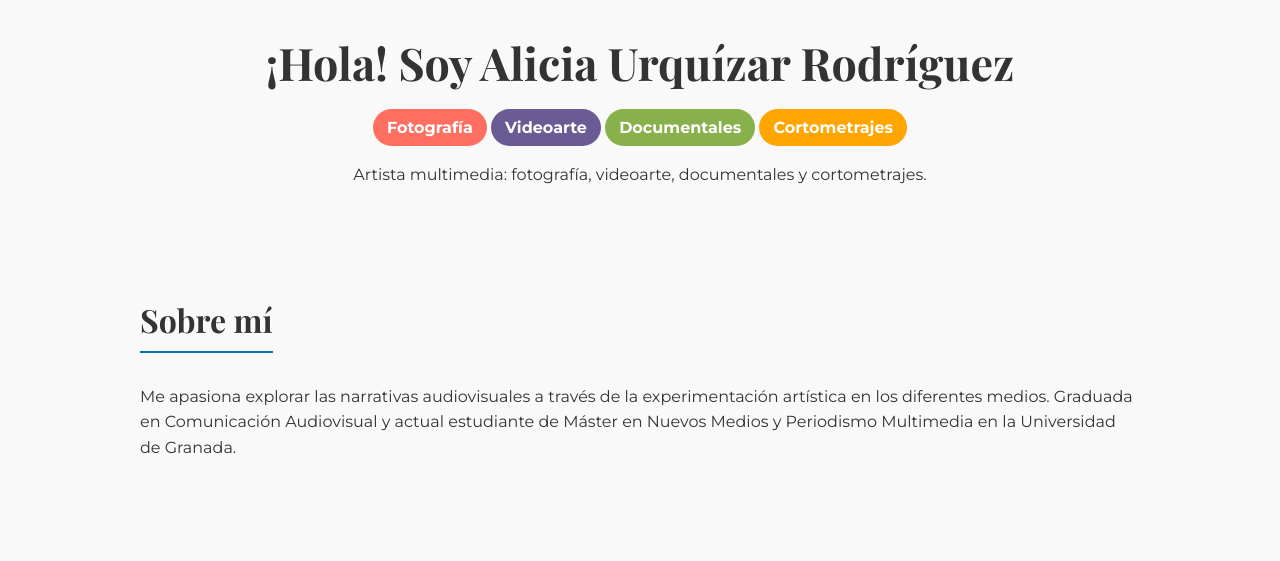
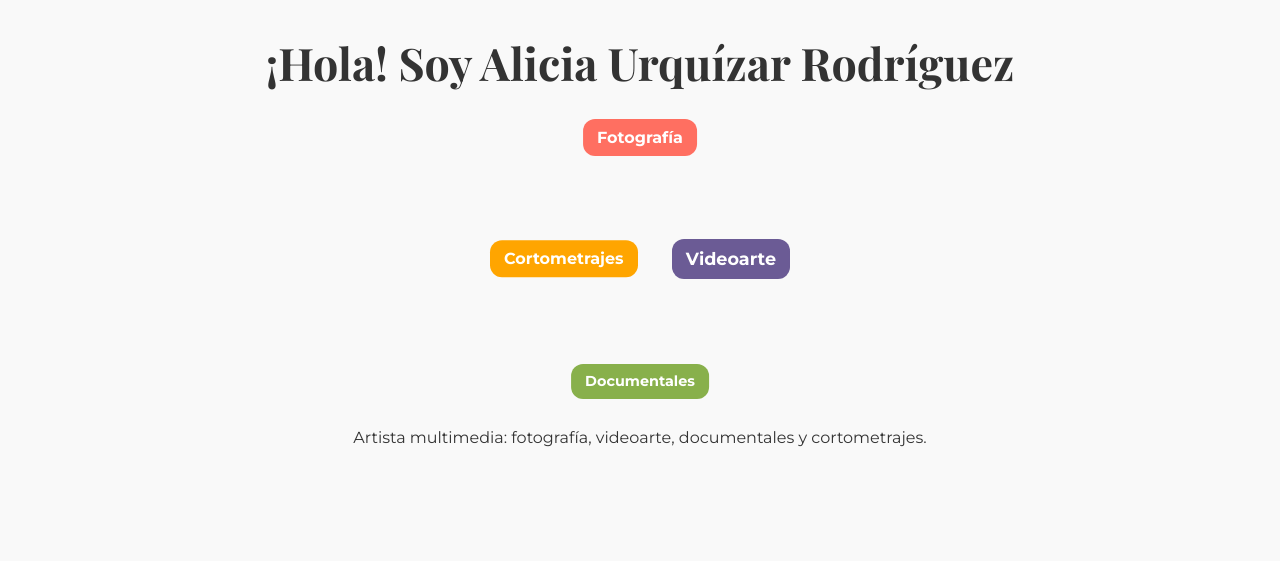
Before and after one commit to aliciaurquizar/aliciaurquizar.github.io, a plain HTML site: page index.html in a window 1280 px wide. Shown: the part 239-800 px from the top of the page. Drawn offline with nearby package versions, Linux system fonts and the light colour scheme.

Commit message:
Update style.css

```diff
--- a/style.css
+++ b/style.css
@@ -55,6 +55,8 @@ header, section, footer {
 
 header {
   text-align: center;
+  position: relative;
+  padding-bottom: 120px; /* espacio para las palabras alrededor */
 }
 
 .hero-photo {
@@ -64,7 +66,7 @@ header {
   object-fit: cover;
   display: block;
   margin: 0 auto 20px;
-  border: 3px solid #0077b5; /* borde azul tipo LinkedIn */
+  border: 3px solid #0077b5;
 }
 
 h1 {
@@ -151,38 +153,63 @@ footer {
 }
 
 /* Colores por sección */
-#fotografia h3 { color: #FF6F61; }    /* rosa suave */
-#videoarte h3 { color: #6B5B95; }     /* morado */
-#documentales h3 { color: #88B04B; }  /* verde */
-#cortometrajes h3 { color: #FFA500; } /* naranja */
+#fotografia h3 { color: #FF6F61; }
+#videoarte h3 { color: #6B5B95; }
+#documentales h3 { color: #88B04B; }
+#cortometrajes h3 { color: #FFA500; }
 
 /* Categorías flotantes alrededor del nombre */
-.categories {
-  margin-top: 20px;
-  display: flex;
-  justify-content: center;
-  flex-wrap: wrap;
-  gap: 12px;
+.categories-wrapper {
+  position: relative;
+  width: 300px;
+  height: 300px;
+  margin: 0 auto;
 }
 
-.cat {
-  display: inline-block;
+.categories-wrapper .cat {
+  position: absolute;
   padding: 6px 14px;
-  border-radius: 20px;
+  border-radius: 12px;
   font-weight: 600;
   color: #fff;
+  font-family: 'Montserrat', sans-serif;
+  transition: transform 0.3s;
   text-decoration: none;
-  font-family: 'Montserrat', sans-serif;
-  transition: transform 0.3s, opacity 0.3s;
 }
 
-.cat:hover {
-  transform: scale(1.1);
-  opacity: 0.9;
+.categories-wrapper .cat:hover {
+  transform: scale(1.2);
 }
 
-/* Colores por categoría */
-.fotografia { background-color: #FF6F61; }    /* rosa suave */
-.videoarte { background-color: #6B5B95; }     /* morado */
-.documentales { background-color: #88B04B; }  /* verde */
-.cortometrajes { background-color: #FFA500; } /* naranja */
+/* Posiciones circulares alrededor de la foto */
+.fotografia {
+  top: 10px;
+  left: 50%;
+  transform: translateX(-50%);
+  background-color: #FF6F61;
+  font-size: 1rem;
+}
+
+.videoarte {
+  top: 50%;
+  right: 0;
+  transform: translateY(-50%);
+  background-color: #6B5B95;
+  font-size: 1.1rem;
+}
+
+.documentales {
+  bottom: 10px;
+  left: 50%;
+  transform: translateX(-50%);
+  background-color: #88B04B;
+  font-size: 0.9rem;
+}
+
+.cortometrajes {
+  top: 50%;
+  left: 0;
+  transform: translateY(-50%);
+  background-color: #FFA500;
+  font-size: 1rem;
+}
```
